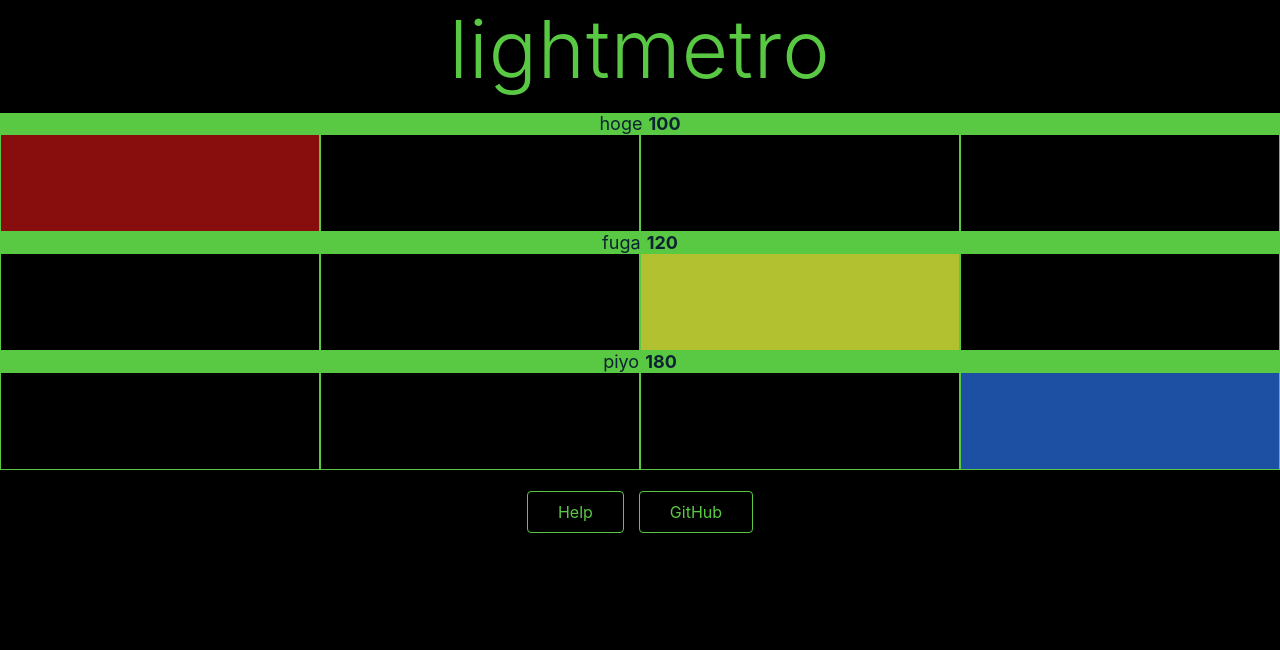
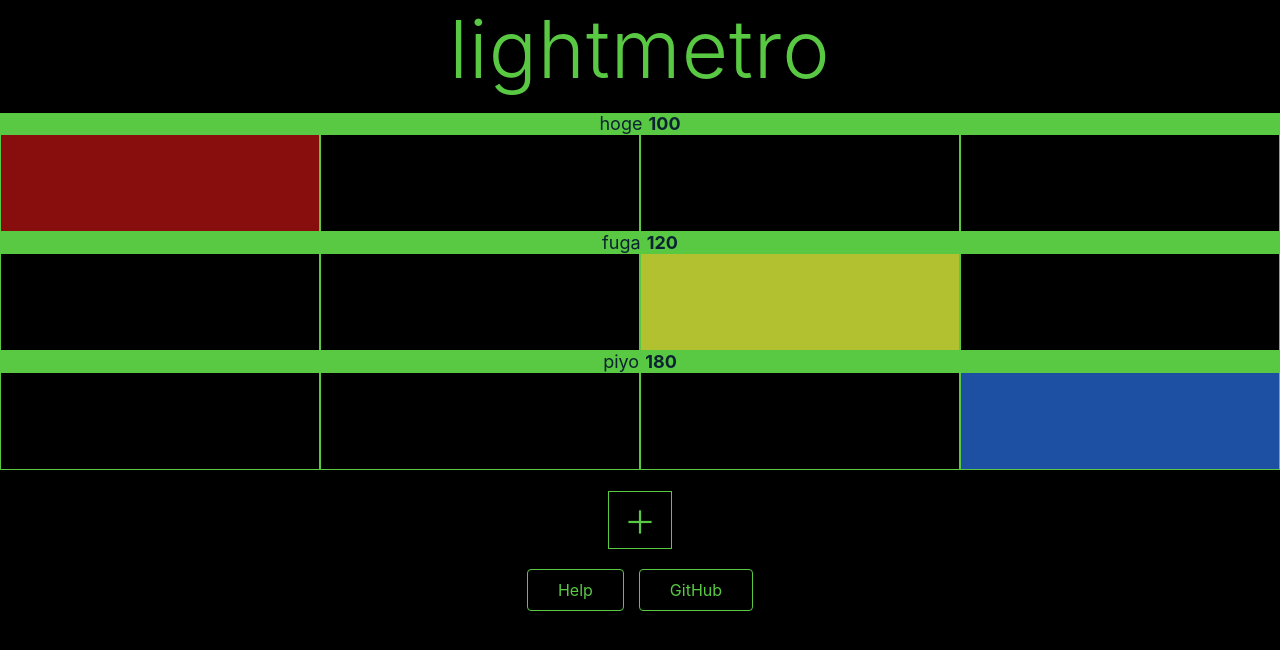
Before and after one commit to ykpythemind/lightmetro, a Nuxt app: page / in a window 1280 px wide. Shown: the top 650 px of the page. Built offline with nearby package versions, Linux system fonts and the light colour scheme.

Commit message:
Add button

```diff
--- /dev/null
+++ b/components/AddButton.vue
@@ -0,0 +1,45 @@
+<template>
+  <div>
+    <button>＋</button>
+  </div>
+</template>
+
+<script>
+export default {};
+</script>
+
+<style scoped>
+button {
+  background: #000;
+  border-radius: 0px;
+  border: 1px solid #59c944;
+  color: #59c944;
+
+  font-size: 2em;
+  font-weight: 100;
+
+  margin: 0;
+
+  outline: none;
+  padding: 5px 15px;
+
+  transition: background 0.2s;
+
+  &:hover,
+  &:active,
+  &:disabled {
+    background: #59c944;
+    color: #111;
+  }
+  &:active {
+    outline: 2px solid #59c944;
+  }
+  &:focus {
+    border: 1px solid #59c944;
+  }
+}
+
+button + button {
+  margin-left: 3px;
+}
+</style>
--- a/pages/index.vue
+++ b/pages/index.vue
@@ -13,7 +13,11 @@
           :color="metro.color"
         />
       </div>
-      <div class="links">
+      <div class="footer">
+        <div style="text-align: center; ">
+          <AddButton />
+        </div>
+        <br>
         <a
           href="https://nuxtjs.org/"
           target="_blank"
@@ -30,11 +34,13 @@
 <script>
 import AppLogo from '~/components/AppLogo.vue';
 import Metro from '~/components/Metro.vue';
+import AddButton from '~/components/AddButton.vue';
 
 export default {
   components: {
     AppLogo,
-    Metro
+    Metro,
+    AddButton
   },
   data() {
     return {
@@ -57,6 +63,7 @@ export default {
 
 .main {
   margin-top: 1rem;
+  margin-bottom: 1rem;
 }
 
 .title {
@@ -68,7 +75,7 @@ export default {
   letter-spacing: 1px;
 }
 
-.links {
+.footer {
   margin-top: 40px;
 }
 </style>
```
